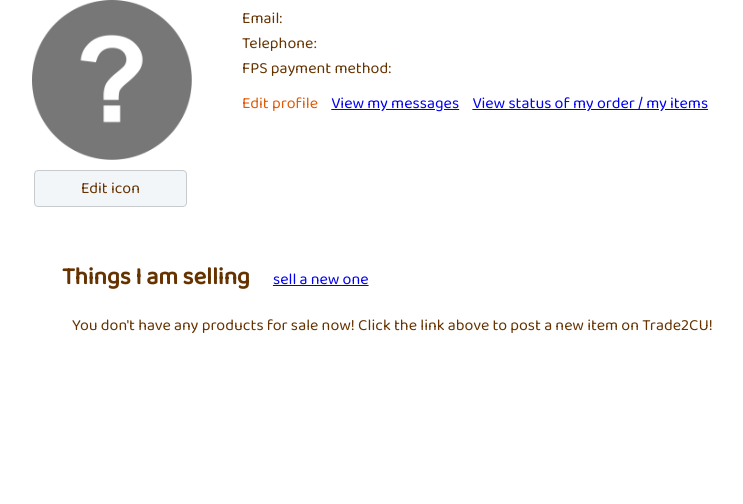
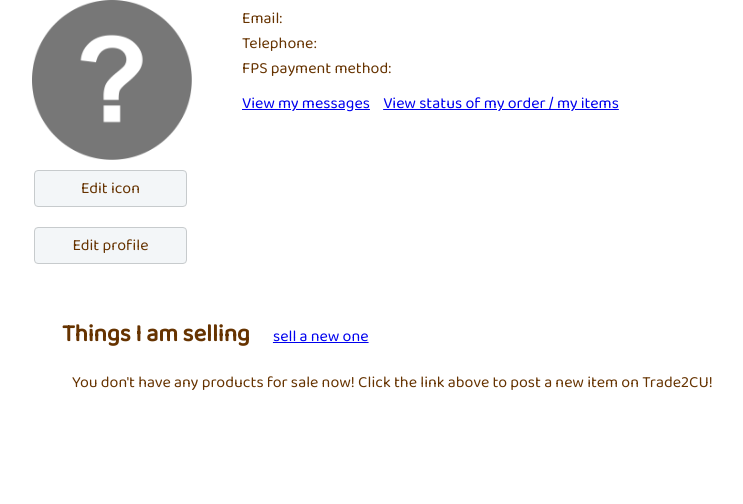
Before and after one commit to hsutungyu/CSCI3100_Group28_201920, a PHP site: page /member/information.php in a window 1280 px wide. Shown: the part 109-613 px from the top of the page, without its empty margins (28-771 px from the left). Run offline with PHP 8.4, Linux system fonts and the light colour scheme; the visitor is signed in with stand-in values (Sample User, id 1); data that the repository does not hold is empty; some libraries are stand-ins or nearby versions.

Commit message:
modified information.php

```diff
--- a/member/information.php
+++ b/member/information.php
@@ -115,11 +115,11 @@
 		</p>';
     }
 ?>
-<a id="modifyinfo-modal-button" style="position:relative;left:50px;color:#df5a07;">Edit profile</a>
-<a href="/member/message.php" style="position:relative;left:60px;">View my messages</a>
-<a href="/product/buy/status.php" style="position:relative;left:70px;">View status of my order / my items</a>
+<a href="/member/message.php" style="position:relative;left:50px;">View my messages</a>
+<a href="/product/buy/status.php" style="position:relative;left:60px;">View status of my order / my items</a>
 <br clear="left">
-<button class="button" id="icon-modal-button">Edit icon</button>
+<button class="button" id="icon-modal-button" style="cursor:pointer;">Edit icon</button><br>
+<button class="button" id="modifyinfo-modal-button" style="cursor:pointer;padding:5px 37.5px">Edit profile</button>
 <br><br>
 <p><span style="position:relative;left:30px;font-size:1.5em;font-weight:bold;margin:0.83em 0;padding-right:50px;">Things I am selling</span> <a href="../product/selling.php">sell a new one</a></p>
 
```
